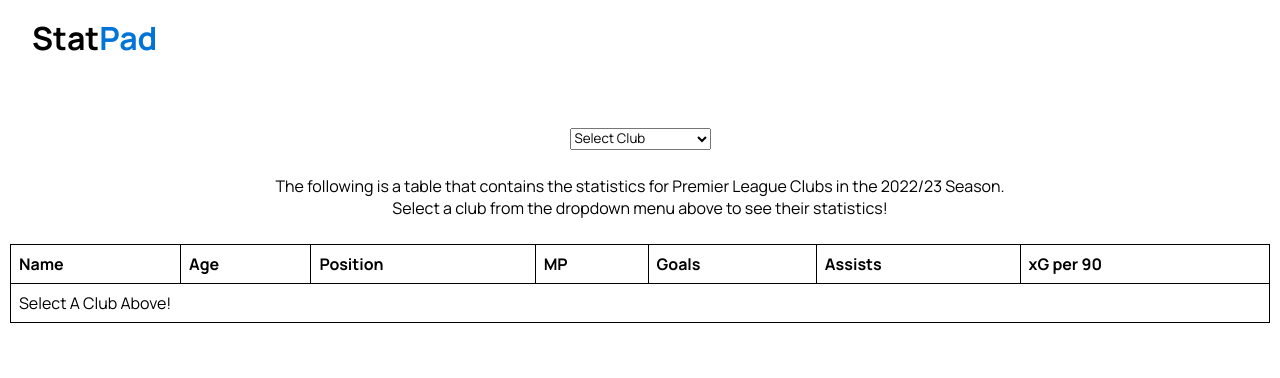
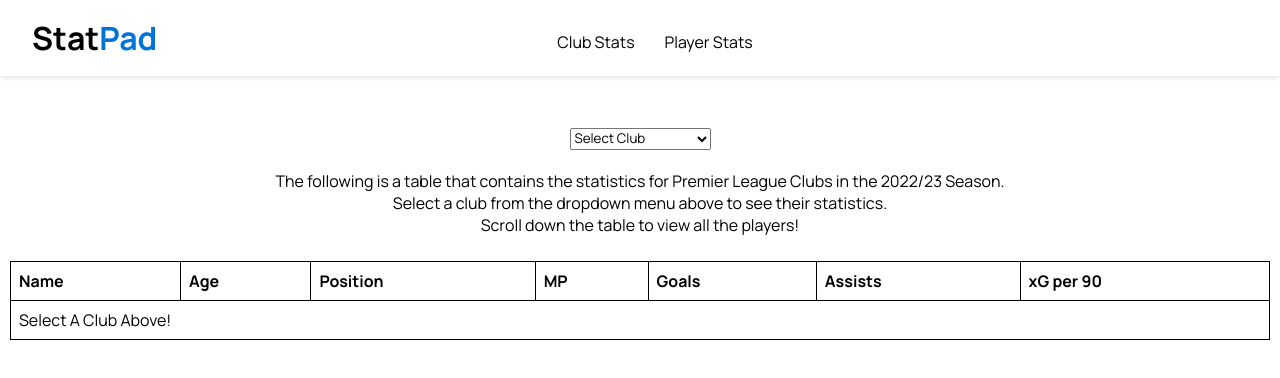
Before and after one commit to SulakshanSiva/StatPad, a React (Create React App) app: page /#/home in a window 1280 px wide. Shown: the top 378 px of the page. Built offline with nearby package versions, Linux system fonts and the light colour scheme.

Commit message:
Completed Styles

```diff
--- a/package.json
+++ b/package.json
@@ -38,6 +38,7 @@
     ]
   },
   "devDependencies": {
+    "@babel/plugin-proposal-private-property-in-object": "^7.21.11",
     "sass": "^1.58.3"
   }
 }
--- a/src/Components/App.js
+++ b/src/Components/App.js
@@ -1,5 +1,7 @@
 import Landing from './Landing';
 import Home from './Home';
+import PlayerComparison from './PlayerComparison';
+import ClubComparision from './ClubComparison';
 import { HashRouter, Route, Routes } from 'react-router-dom';
 
 function App() {
@@ -9,6 +11,8 @@ function App() {
         <Routes>
           <Route path="/" element={<Landing/>} />
           <Route path="/home" element={<Home/>} />
+          <Route path="/player" element={<PlayerComparison/>} />
+          <Route path="/club" element={<ClubComparision/>} />
         </Routes>
       </div>
     </HashRouter>
--- a/src/Components/ClubComparision.js
+++ b/src/Components/ClubComparison.js
@@ -54,13 +54,13 @@ const ClubComparision = () => {
         </select>
       </div>
 
+      <div className='description'>
+          <p>The following is a table that contains the statistics for Premier League Clubs in the 2022/23 Season.</p>
+          <p>Select a club from the dropdown menu above to see their statistics.</p>
+          <p>Scroll down the table to view all the players!</p>
+      </div>
+
       <div className='displayStat'>
-
-        <div className='description'>
-          <p>The following is a table that contains the statistics for Premier League Clubs in the 2022/23 Season.</p>
-          <p>Select a club from the dropdown menu above to see their statistics!</p>
-        </div>
-
 
         <table>
           <thead>
--- a/src/Components/Home.js
+++ b/src/Components/Home.js
@@ -1,17 +1,33 @@
-import React from 'react'
-import ClubComparision from './ClubComparision'
-import PlayerComparision from './PlayerComparision'
-import Navbar from './Navbar'
-import "../Styles/Home.scss"
+import React, { useState } from 'react';
+import ClubComparison from './ClubComparison';
+import PlayerComparison from './PlayerComparison';
+import Navbar from './Navbar';
+import "../Styles/Home.scss";
 
 const Home = () => {
+  const [showClubComparison, setShowClubComparison] = useState(true);
+  const [showPlayerComparison, setShowPlayerComparison] = useState(false);
+
+  const handleClubComparisonClick = () => {
+    setShowClubComparison(true);
+    setShowPlayerComparison(false);
+  };
+
+  const handlePlayerComparisonClick = () => {
+    setShowPlayerComparison(true);
+    setShowClubComparison(false);
+  };
+
   return (
     <div className='home'>
-      <Navbar/>
-      <ClubComparision/>
-      {/* <PlayerComparision/> */}
+      <Navbar
+        onClubComparisonClick={handleClubComparisonClick}
+        onPlayerComparisonClick={handlePlayerComparisonClick}
+      />
+      {showClubComparison && <ClubComparison />}
+      {showPlayerComparison && <PlayerComparison />}
     </div>
-  )
+  );
 }
 
-export default Home
+export default Home;
--- a/src/Components/Navbar.js
+++ b/src/Components/Navbar.js
@@ -2,10 +2,12 @@ import React from 'react';
 import "../Styles/Navbar.scss";
 import { Link } from 'react-router-dom';
 
-const Navbar = () => {
+const Navbar = ({ onPlayerComparisonClick, onClubComparisonClick }) => {
   return (
     <div className="navbar">
       <nav>
+
+        <div className='logo'>
           <h1>
             <a className='header'>
               <Link to="/">Stat</Link>
@@ -14,6 +16,19 @@ const Navbar = () => {
               <Link to="/">Pad</Link>
             </a>
           </h1>
+        </div>
+
+        <div className='navLink'>
+          <ul>
+            <li>
+              <a  onClick={onClubComparisonClick}>Club Stats</a>
+            </li>
+            <li>
+              <a onClick={onPlayerComparisonClick}>Player Stats</a>
+            </li>
+          </ul>
+        </div>
+
       </nav>
     </div>
   );
--- a/src/Components/PlayerComparision.js
+++ b/src/Components/PlayerComparison.js
@@ -54,29 +54,36 @@ const PlayerComparison = () => {
 
     const handleInputChange1 = (event) => {
         setSearchTerm1(event.target.value);
-        setSelectedPlayer1(null); // Reset selected player1 when typing a new name
+        setSelectedPlayer1(null);
     };
 
     const handleInputChange2 = (event) => {
         setSearchTerm2(event.target.value);
-        setSelectedPlayer2(null); // Reset selected player2 when typing a new name
+        setSelectedPlayer2(null);
     };
 
     const handlePlayerSelect1 = (name) => {
         setSearchTerm1(name);
-        getPlayerStats(name, setPlayerStat1); // Call getPlayerStats with the selected player1's name
-        setSelectedPlayer1(name); // Set the selected player1
+        getPlayerStats(name, setPlayerStat1);
+        setSelectedPlayer1(name);
     };
 
     const handlePlayerSelect2 = (name) => {
         setSearchTerm2(name);
-        getPlayerStats(name, setPlayerStat2); // Call getPlayerStats with the selected player2's name
-        setSelectedPlayer2(name); // Set the selected player2
+        getPlayerStats(name, setPlayerStat2);
+        setSelectedPlayer2(name);
     };
 
     return (
         <div className='player'>
             <h1>Player Comparison</h1>
+
+            <div className='description'>
+                <p>The following is a table that contains the statistics for Premier League Clubs in the 2022/23 Season.</p>
+                <p>Select a club from the dropdown menu above to see their statistics.</p>
+                <p>Scroll down the table to view all the players!</p>
+            </div>
+
             <div className="comparison">
                 <div className="player-1">
                     <input
--- a/src/Styles/ClubComp.scss
+++ b/src/Styles/ClubComp.scss
@@ -8,16 +8,15 @@
         margin-top: 50px;
     }
 
-    .displayStat {
-
     .description{
         display: flex;
         flex-direction: column;
         justify-content: center;
         align-items: center;
+        margin-top: 20px;
     }
 
-
+    .displayStat {
         width: calc(100% - 20px);
         max-height: 400px;
         overflow: auto;
--- a/src/Styles/Navbar.scss
+++ b/src/Styles/Navbar.scss
@@ -1,21 +1,44 @@
 $main-color: #0074D9;
 
-.navbar{
+.navbar {
+    position: relative;
 
-    nav{
+    nav {
         display: flex;
         justify-content: space-between;
         padding: 1rem 2rem;
         background-color: white;
+        box-shadow: 0 2px 4px rgba(0, 0, 0, 0.1);
 
-        h1{
-            font-size: xx-large;
-            a{
-                color: inherit;
-                text-decoration: none;
+
+        .logo {
+            h1 {
+                font-size: xx-large;
+                a {
+                    color: inherit;
+                    text-decoration: none;
+                }
+                .secondHeader {
+                    color: #0074D9;
+                }
             }
-            .secondHeader{
-                color: #0074D9;
+        }
+
+        .navLink {
+            position: absolute;
+            left: 50%;
+            transform: translateX(-50%);
+            margin-top: 15px;
+            ul {
+                list-style: none;
+                display: flex;
+
+                li {
+                    margin-left: 30px;
+                    a:hover {
+                        color: $main-color;
+                    }
+                }
             }
         }
     }
--- a/src/Styles/PlayerComp.scss
+++ b/src/Styles/PlayerComp.scss
@@ -3,6 +3,39 @@
     flex-direction: column;
     justify-content: center;
     align-items: center;
+    padding: 0 20px;
+
+    h1 {
+        margin-bottom: 20px;
+        margin-top: 25px;
+    }
+
+    .description{
+        display: flex;
+        flex-direction: column;
+        justify-content: center;
+        align-items: center;
+        margin-top: 20px;
+    }
+
+    .comparison {
+        margin-top: 20px;
+        display: flex;
+        justify-content: space-between;
+        width: 100%;
+
+        .player-1,
+        .player-2 {
+            width: 45%;
+        }
+
+        input {
+            width: calc(100% - 20px);
+            margin-bottom: 10px;
+            padding: 8px;
+            border-radius: 4px;
+            border: 1px solid #ccc;
+        }
 
         ul {
             list-style: none;
@@ -22,4 +55,21 @@
                 }
             }
         }
+
+        .player-stats {
+            margin-top: 20px;
+            border: 1px solid #ccc;
+            padding: 20px;
+            border-radius: 4px;
+            background-color: #f9f9f9;
+
+            h2 {
+                margin-bottom: 10px;
             }
+
+            p {
+                margin-bottom: 8px;
+            }
+        }
+    }
+}
```
Also changed, not shown: 1 other file (tests, documents, lock files or other folders). Lines whose indentation alone changed are shown as unchanged.
